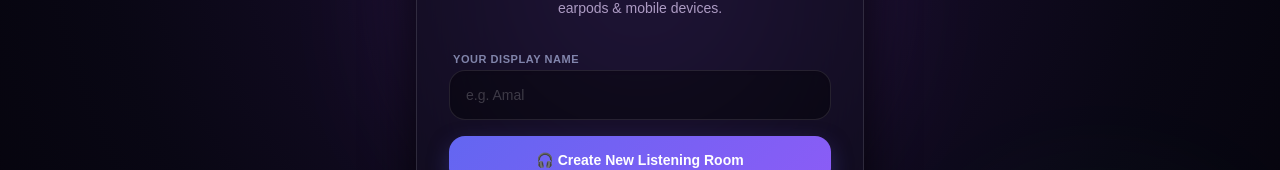
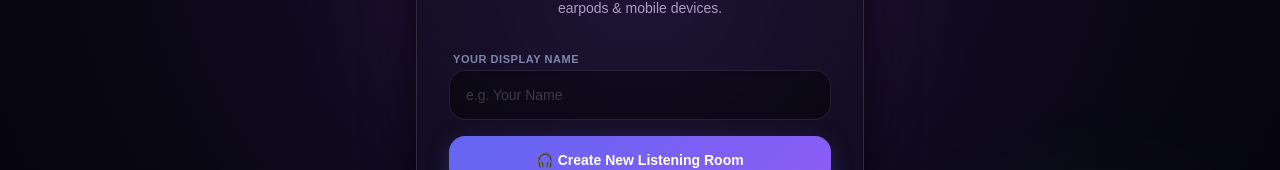
Before and after one commit to amal-raj06/syncbeats, a Next.js app: page / in a window 1280 px wide. Shown: the part 279-449 px from the top of the page. Built offline with nearby package versions, Linux system fonts and the light colour scheme.

Commit message:
Update display name placeholder to generic text

```diff
--- a/src/app/page.tsx
+++ b/src/app/page.tsx
@@ -90,7 +90,7 @@ export default function Home() {
             </label>
             <input
               type="text"
-              placeholder="e.g. Amal"
+              placeholder="e.g. Your Name"
               value={userName}
               onChange={(e) => setUserName(e.target.value)}
               className="w-full px-4 py-3.5 bg-black/40 border border-white/10 rounded-2xl text-sm text-white placeholder-white/20 focus:outline-none focus:border-indigo-400 transition shadow-inner"
```
